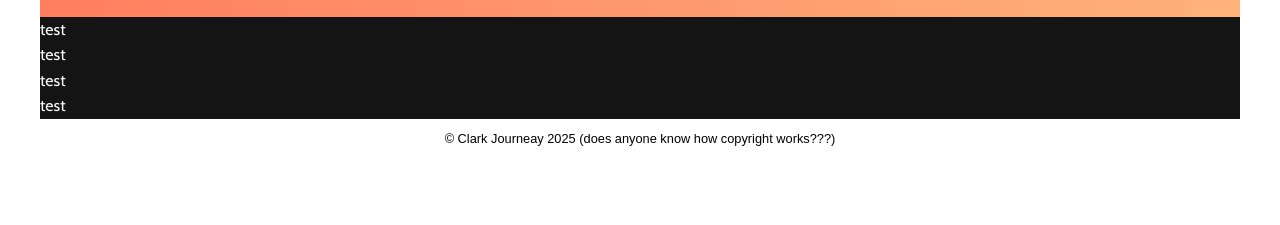
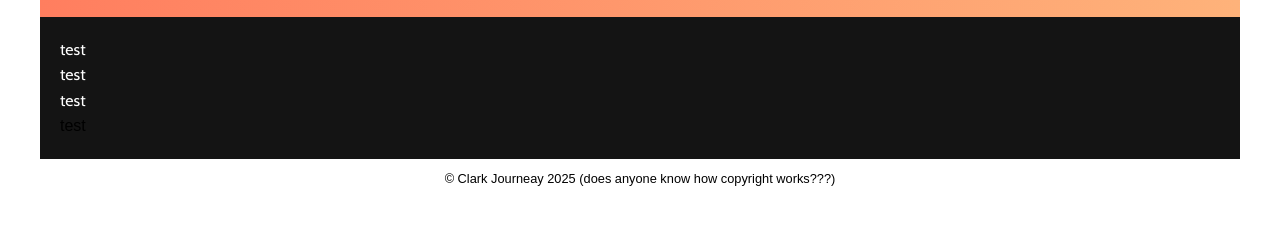
Before and after one commit to Vividant/vividant.github.io, a plain HTML site: page index.html in a window 1280 px wide. Shown: the part 461-686 px from the top of the page. Drawn offline with nearby package versions, Linux system fonts and the light colour scheme.

Commit message:
vrkjvrobvorb

```diff
--- a/index.html
+++ b/index.html
@@ -38,7 +38,7 @@
                     <p class="modern-text">test</p>
                     <p class="modern-text">test</p>
                     <p class="modern-text">test</p>
-                    <p class="modern-text">test</p>
+                    <p class="m">test</p>
                 </div>
             </section>
         </div>
--- a/web.css
+++ b/web.css
@@ -92,6 +92,7 @@ footer p {
 .modern-section {
     background-color: #141414 !important;
     width: 100% !important;
+    padding: 20px;
 }
 .modern-text {
     color: #fff !important;
```
